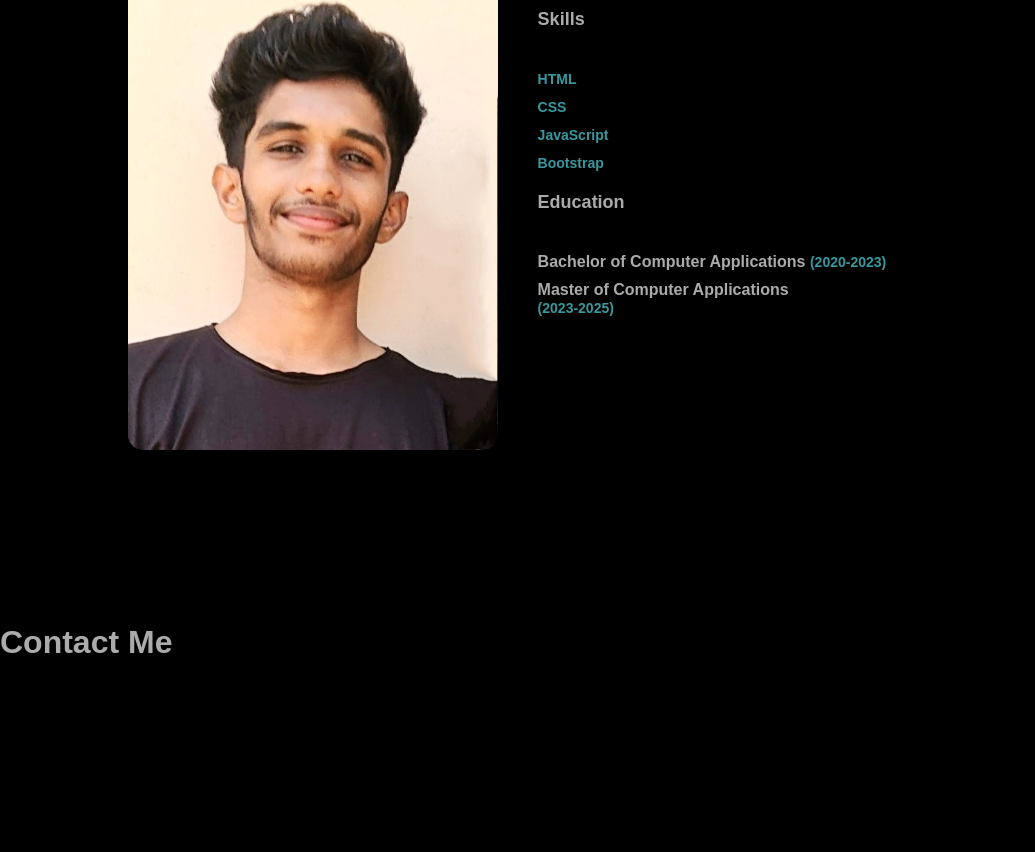
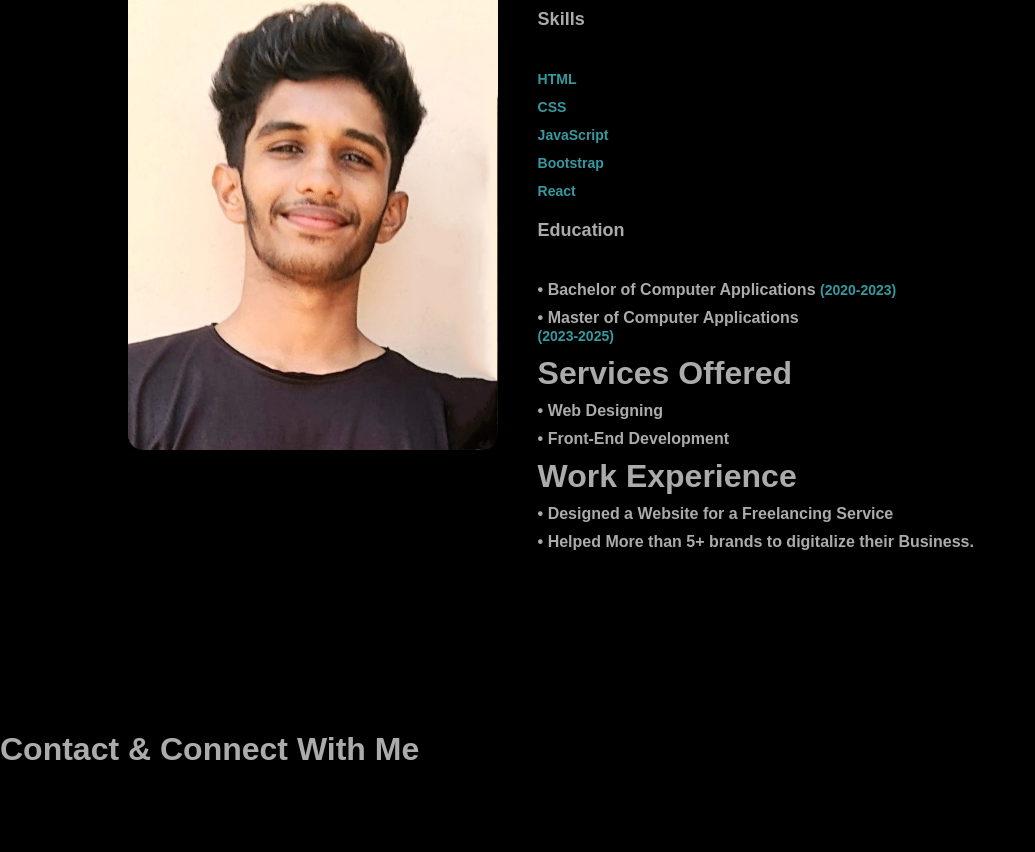
Before and after one commit to Abinps338/Portfolio-Website, a plain HTML site: page index.html in a window 1280 px wide. Shown: the part 988-1840 px from the top of the page, without its empty margins (0-1035 px from the left). Drawn offline with nearby package versions, Linux system fonts and the light colour scheme; a script that the page names is missing.

Commit message:
first commit

```diff
--- a/index.html
+++ b/index.html
@@ -13,6 +13,7 @@
     <div id="header">
         <div class="container">
             <nav>
+
                 <nav>
                     <ul>
                         <li><a href="#header">Home</a></li>
@@ -49,15 +50,36 @@
                             <li><b><span>CSS</span></b></li>
                             <li><b><span>JavaScript</span></b></li>
                             <li><b><span>Bootstrap</span></b></li>
+                            <li><b><span>React</span></b></li>
+
                         </ul>
                         <div class="tab-titles">
                         <p class="tab-links"><b>Education</b></p>
                     </div>
                         <ul>
-                            <li><b>Bachelor of Computer Applications <span>(2020-2023)</span></b></li>
-                            <li><b>Master of Computer Applications <span><br>(2023-2025)</span></b></li>
+                            <li><b>• Bachelor of Computer Applications <span>(2020-2023)</span></b></li>
+                            <li><b>• Master of Computer Applications <span><br>(2023-2025)</span></b></li>
                         </ul>
                     </div>
+                    <!-- Services Offered -->
+                    <div class="tab-contents active-tabs" id="skills">
+                        <h1 class="sub-heading"><span>Services Offered</span></h1>
+                        <ul>
+                            <li><b> • Web Designing</b></li>
+                            <li><b> • Front-End Development</b></li>
+                        </ul>
+                    </div>
+
+                    <!-- Work Experiance -->
+                    <div class="tab-contents active-tabs" id="skills">
+                        <h1 class="sub-heading"><span>Work Experience</span></h1>
+                        <ul>
+                            <li><b> • Designed a Website for a Freelancing Service</b></li>
+                            <li><b> • Helped More than 5+ brands to digitalize their Business.</b></li>
+
+                        </ul>
+                    </div>
+
 
 
                     </div>
@@ -65,19 +87,21 @@
             </div>
          </div>
 
+
 <!-------------------------CONTACT------------------------------>
                     <div id="contact">
 
-                                <h1 class="sub-heading">Contact Me</h1>
+                                <h1 class="sub-heading"> Contact & Connect With Me</h1>
                                 <div class="main">
                             <div class="notice" id="main-notice">
 
                             </div>
                             <div class="content">
                               <div id="circle1" data-note="c" class="circle"><a href="https://www.facebook.com/appu.abhinkallor"><i class="fa fa-facebook-square" aria-hidden="true"></i></a></div>
-                              <div id="circle2" data-note="c-sharp" class="circle" ><a href=""><i class="fa fa-twitter-square" aria-hidden="true"></i></a></div>
+                              <div id="circle2" data-note="c-sharp" class="circle" ><a href="https://wa.me/919074217338?text=Hello%2C%20I%20have%20%20a%20question%20about%20your%20service.%20Can%20you%20please%20help%20me%3F"><i class="fa-brands fa-whatsapp"></i></a></div>
                               <div id="circle3" data-note="d" class="circle"><a href="https://www.instagram.com/abin._ps/"><i class="fa fa-instagram" aria-hidden="true"></i></a></div>
                               <div id="circle4" data-note="e" class="circle"><a href="mailto:iabin0203@gmail.com"><i class="fa fa-google-plus-square" aria-hidden="true"></i></a></div>
+
                               <div id="circle5" data-note="e-flat" class="circle" ><a href="https://www.linkedin.com/in/abin-ps"><i class="fa fa-linkedin-square" aria-hidden="true"></i></a></div>
                               <i class="fa fa-download" aria-hidden="true"> Download CV</i>
 
```
Also changed, not shown: images/logo.png (deleted), 1 other file.
